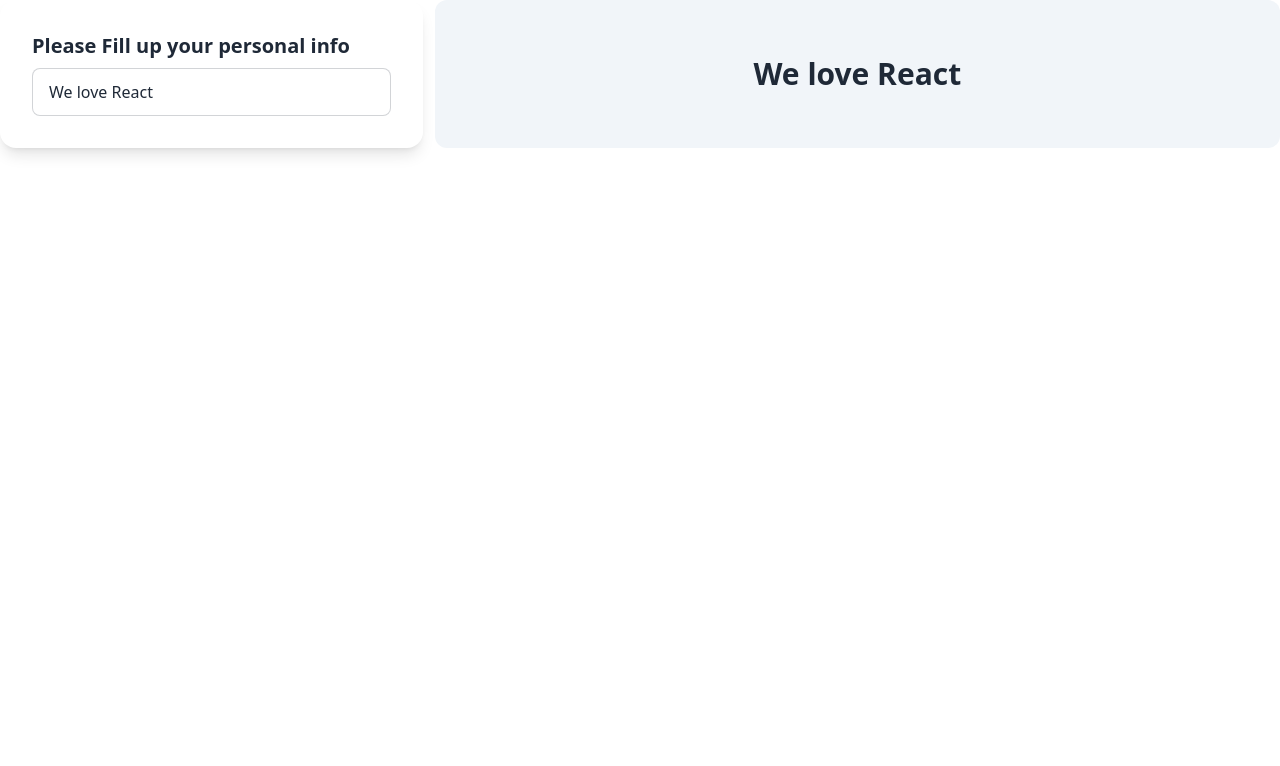
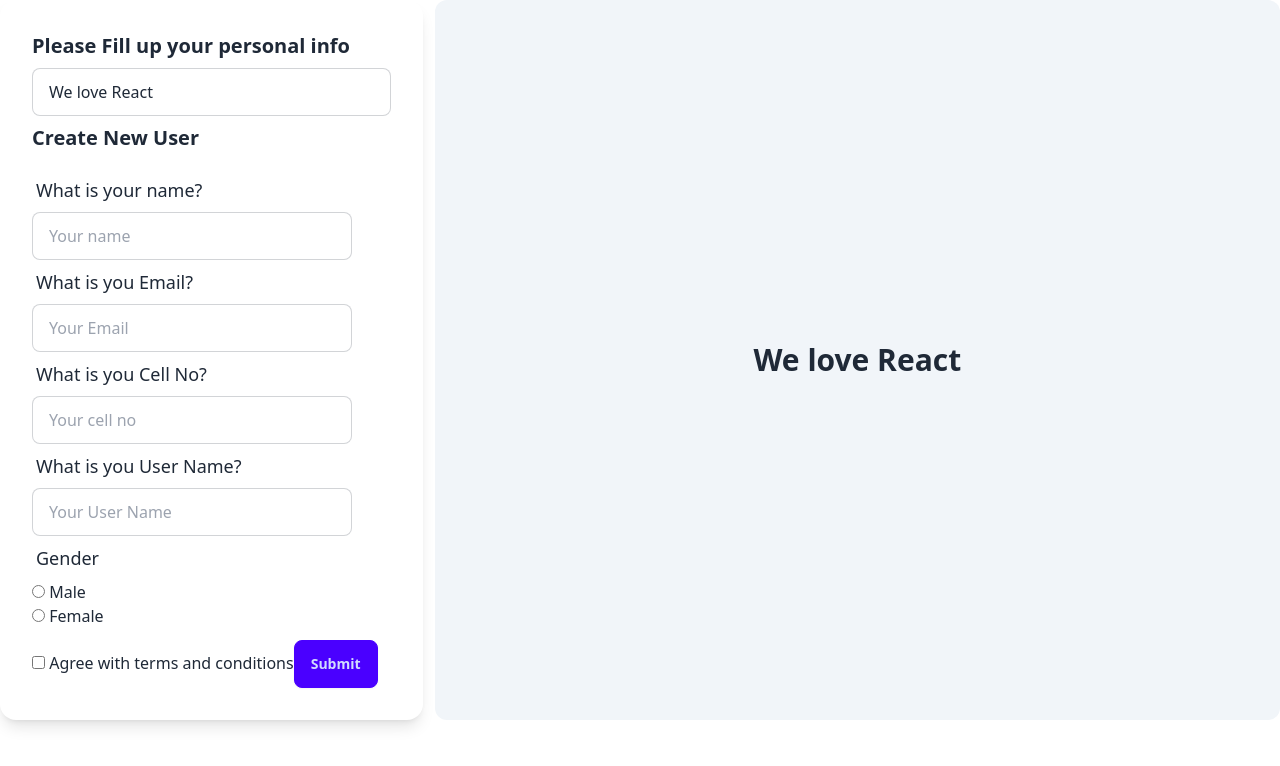
Before and after one commit to JuborajSujon/mern-sorobindu-react, a React (Vite) app in the folder my-frist-project/: page / in a window 1280 px wide. Shown: the top 766 px of the page. Built offline with nearby package versions, Linux system fonts and the light colour scheme.

Commit message:
Manage form by one state

```diff
--- a/my-frist-project/src/components/Class 03/Input/Input.jsx
+++ b/my-frist-project/src/components/Class 03/Input/Input.jsx
@@ -1,7 +1,68 @@
-import React from "react";
+import { useState } from "react";
 
 export default function Input() {
-  const [info, setInfo] = React.useState("We love React");
+  const [info, setInfo] = useState("We love React");
+
+  // const [name, setName] = useState("");
+  // const [email, setEmail] = useState("");
+  // const [number, setNumber] = useState("");
+  // const [userName, setUserName] = useState("");
+
+  // get form filed value state
+  const [input, setInput] = useState({
+    name: "",
+    email: "",
+    number: "",
+    userName: "",
+    gender: "",
+    isCheck: false,
+  });
+
+  //get all input data
+  let { name, email, number, userName } = input;
+
+  // Alert management
+  const [alert, setAlert] = useState({
+    msg: "This is an alert",
+    type: "bg-red-300",
+    status: false,
+  });
+
+  // handle form submit
+  const handleFormSubmit = (e) => {
+    e.preventDefault();
+    if (name === "" || email === "" || number === "" || userName === "") {
+      setAlert({
+        msg: "Please fill all the fields",
+        type: "bg-red-300",
+        status: true,
+      });
+    } else {
+      setAlert({
+        msg: "Data stable",
+        type: "bg-green-300",
+        status: true,
+      });
+
+      setInput({
+        name: "",
+        email: "",
+        number: "",
+        userName: "",
+        isCheck: false,
+      });
+    }
+  };
+
+  const handleAlertClose = () => {
+    setAlert({
+      msg: "",
+      type: "",
+      status: false,
+    });
+  };
+
+  console.log(input);
   return (
     <div className="container mx-auto flex gap-3 mt">
       <div className="w-1/3 ">
@@ -18,6 +79,100 @@
                 onChange={(e) => setInfo(e.target.value)}
               />
             </div>
+            <h3 className="card-title">Create New User</h3>
+            <div>
+              {alert.status && (
+                <div
+                  role="alert"
+                  className={`alert ${alert.type} alert-dismissible flex justify-between`}>
+                  <span>{alert.msg}</span>
+                  <div>
+                    <button onClick={handleAlertClose} className="btn btn-sm">
+                      Close
+                    </button>
+                  </div>
+                </div>
+              )}
+            </div>
+            <form onSubmit={handleFormSubmit}>
+              <label className="form-control w-full max-w-xs">
+                <div className="label">
+                  <span className="label-text text-lg">What is your name?</span>
+                </div>
+                <input
+                  type="text"
+                  placeholder="Your name"
+                  className="input input-bordered w-full max-w-xs"
+                  value={name}
+                  onChange={(e) => setInput({ ...input, name: e.target.value })}
+                />
+              </label>
+              <label htmlFor="email" className="label text-lg">
+                What is you Email?
+              </label>
+              <input
+                type="email"
+                id="email"
+                placeholder="Your Email"
+                className="input input-bordered w-full max-w-xs"
+                value={email}
+                onChange={(e) => setInput({ ...input, email: e.target.value })}
+              />
+              <label htmlFor="number" className="label text-lg">
+                What is you Cell No?
+              </label>
+              <input
+                type="number"
+                id="number"
+                placeholder="Your cell no"
+                className="input input-bordered w-full max-w-xs"
+                value={number}
+                onChange={(e) => setInput({ ...input, number: e.target.value })}
+              />
+              <label htmlFor="userName" className="label text-lg">
+                What is you User Name?
+              </label>
+              <input
+                type="text"
+                id="userName"
+                placeholder="Your User Name"
+                className="input input-bordered w-full max-w-xs"
+                value={userName}
+                onChange={(e) =>
+                  setInput({ ...input, userName: e.target.value })
+                }
+              />
+              <label htmlFor="gender" className="label text-lg">
+                Gender
+              </label>
+              <input
+                name="gender"
+                id="male"
+                type="radio"
+                value="male"
+                onChange={(e) => setInput({ ...input, gender: e.target.value })}
+              />{" "}
+              <label htmlFor="male">Male</label>
+              <br />
+              <input
+                name="gender"
+                id="female"
+                type="radio"
+                value="female"
+                onChange={(e) => setInput({ ...input, gender: e.target.value })}
+              />{" "}
+              <label htmlFor="female">Female</label>
+              <br />
+              <input
+                id="checkbox"
+                type="checkbox"
+                onChange={(e) =>
+                  setInput({ ...input, isCheck: e.target.checked })
+                }
+              />{" "}
+              <label htmlFor="checkbox">Agree with terms and conditions</label>
+              <input type="submit" className="btn btn-primary mt-3" />
+            </form>
           </div>
         </div>
       </div>
```
